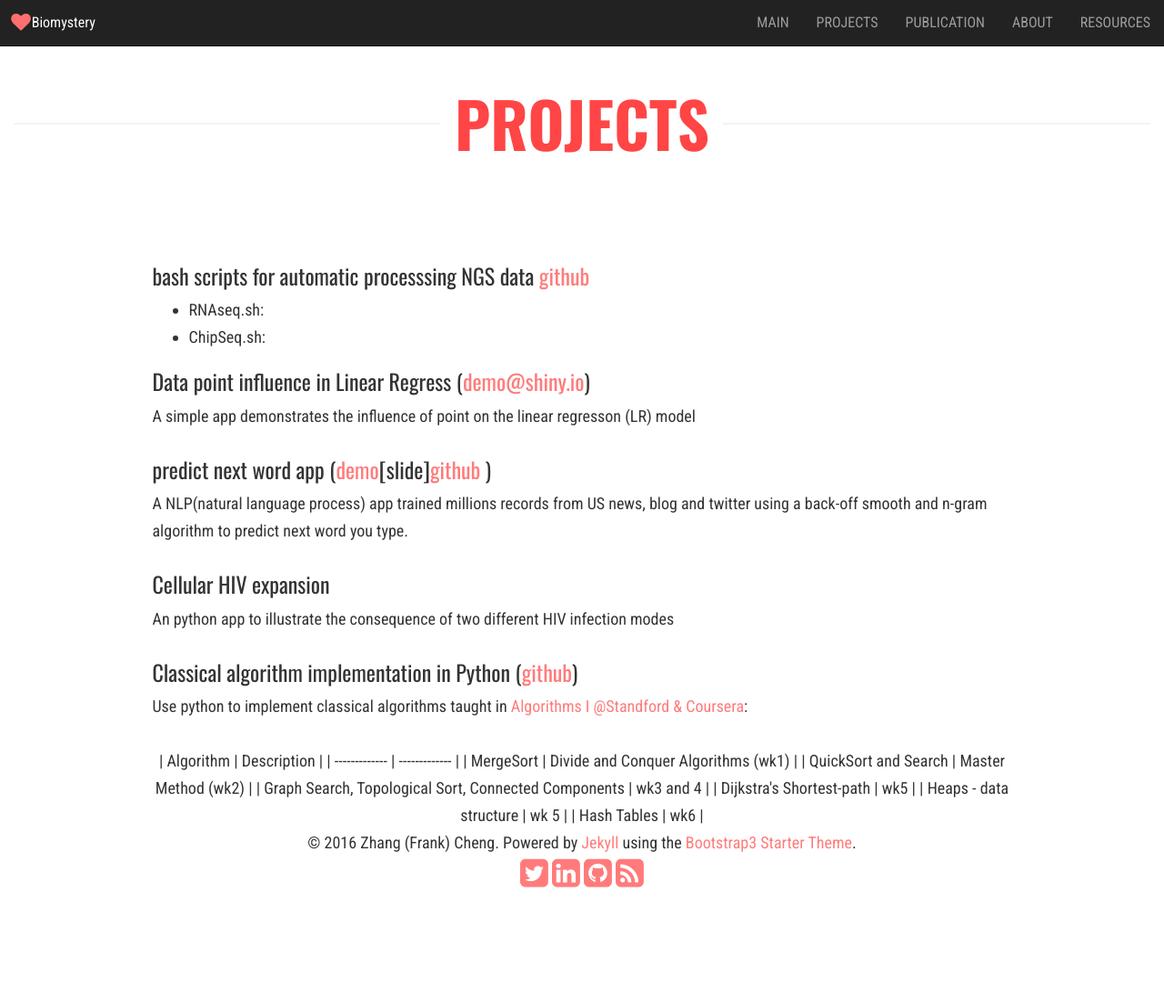
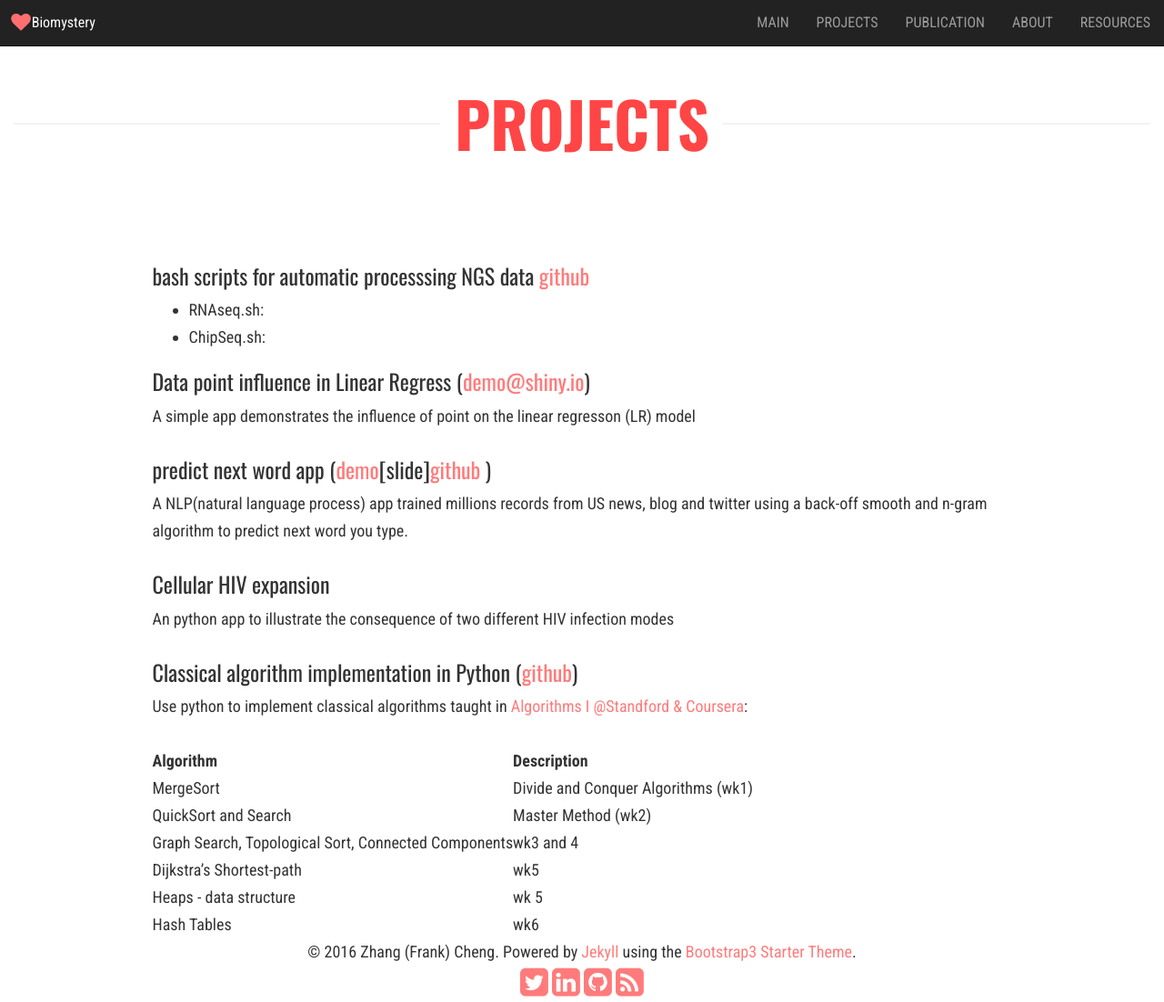
Before and after one commit to biomystery/biomystery.github.io, a Jekyll site: the page built from _pages/project.md, in a window 1280 px wide and 1102 px high. Shown: the whole window at 91% size. Built offline with Jekyll 4.4.1, drawn with Linux system fonts in a browser that asks for light colours; nearby versions of some CDN libraries.

Commit message:
updated algorithm course @ project 5

```diff
--- a/_pages/project.md
+++ b/_pages/project.md
@@ -25,7 +25,6 @@ An python app to illustrate the consequence of two different HIV
 Use python to implement classical algorithms taught in
 [Algorithms I @Standford & Coursera](https://www.coursera.org/learn/algorithm-design-analysis):
 
-<center>
 | Algorithm  |  Description  |
 | ------------- | ------------- |
 | MergeSort | Divide and Conquer Algorithms (wk1) |
@@ -34,5 +33,3 @@ Use python to implement classical algorithms taught in
 | Dijkstra's Shortest-path | wk5 |
 | Heaps - data structure | wk 5 |
 | Hash Tables | wk6 |
-
-</center>
```
Also changed, not shown: _pages/.#project.md (deleted, +0 -1 lines).
